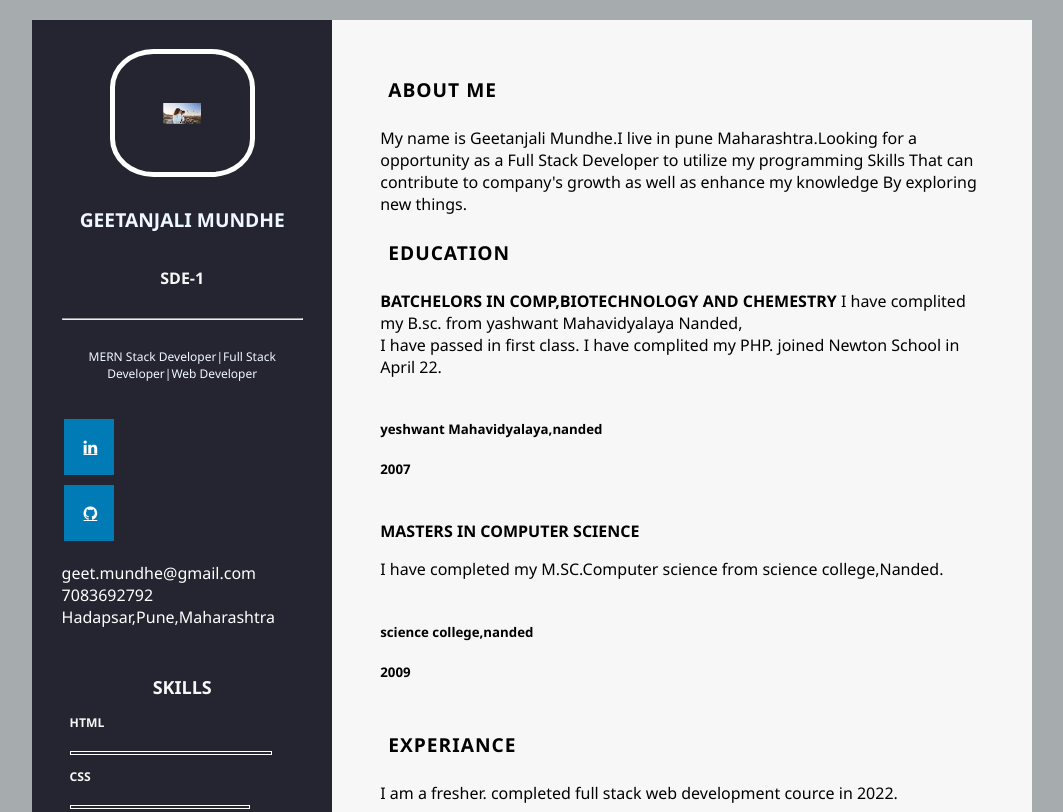
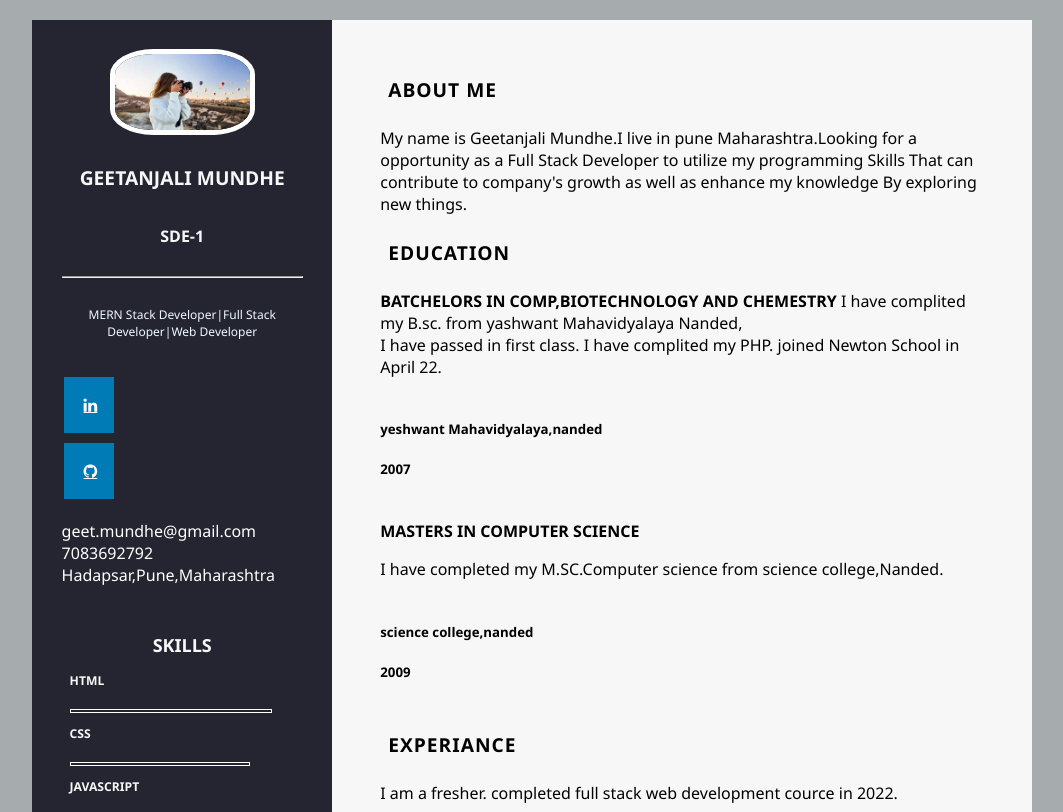
Before and after one commit to geet1987/Responsive-Resume-using-CSS-Grid---Entities-and-Relations-Basic-Selectors-Comb---hg3lgvjvxz78, a plain HTML site: page index.html in a window 1280 px wide. Shown: the top 812 px of the page, without its empty margins (39-1102 px from the left). Drawn offline with Linux system fonts and the light colour scheme.

Commit message:
Update style.css

```diff
--- a/style.css
+++ b/style.css
@@ -69,12 +69,12 @@ section.left-section{
     margin:auto;
     border: 5px white solid;
     border-radius: 30%;
-    padding:20%;
+ /* padding:20%;*/
     width:60%;
 
 }
 .name{
-    color:aliceblue;
+    color:#f7f7f7;
     font-size: 1.2rem;
     font-weight:700;
     text-align: center;
```
